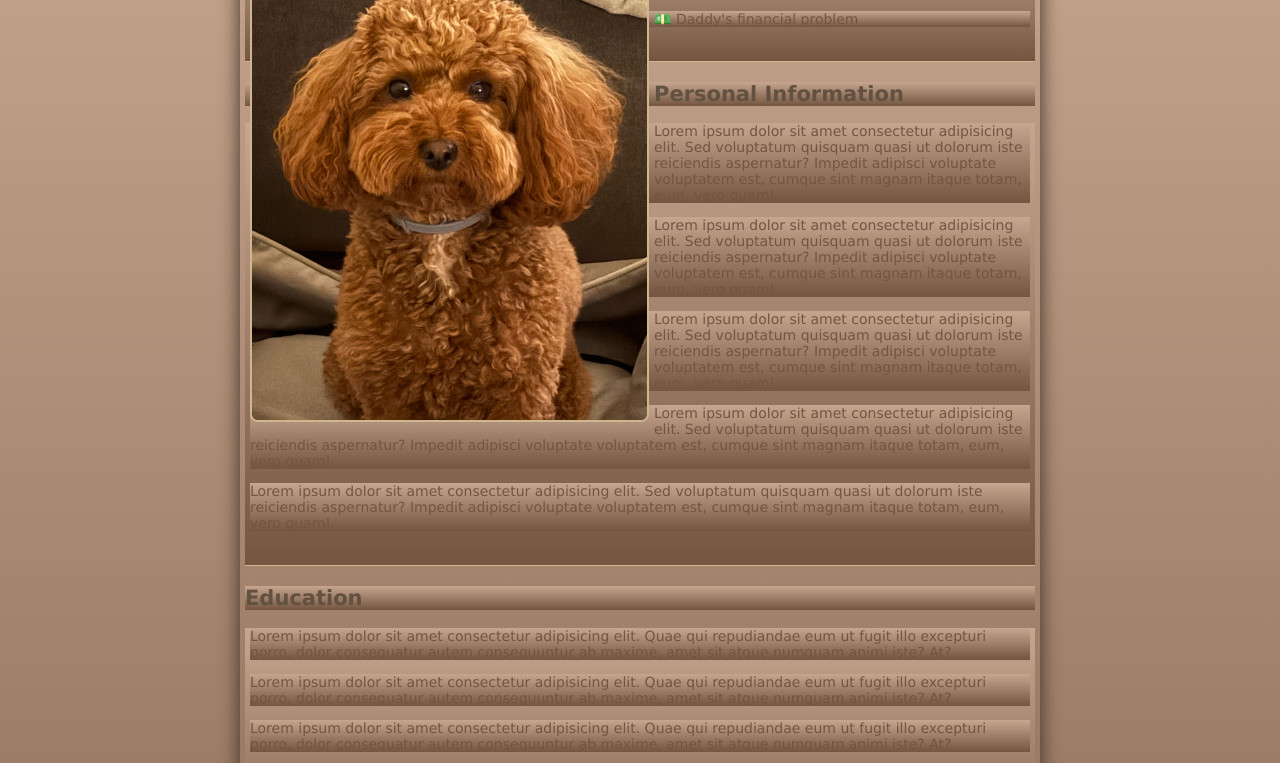
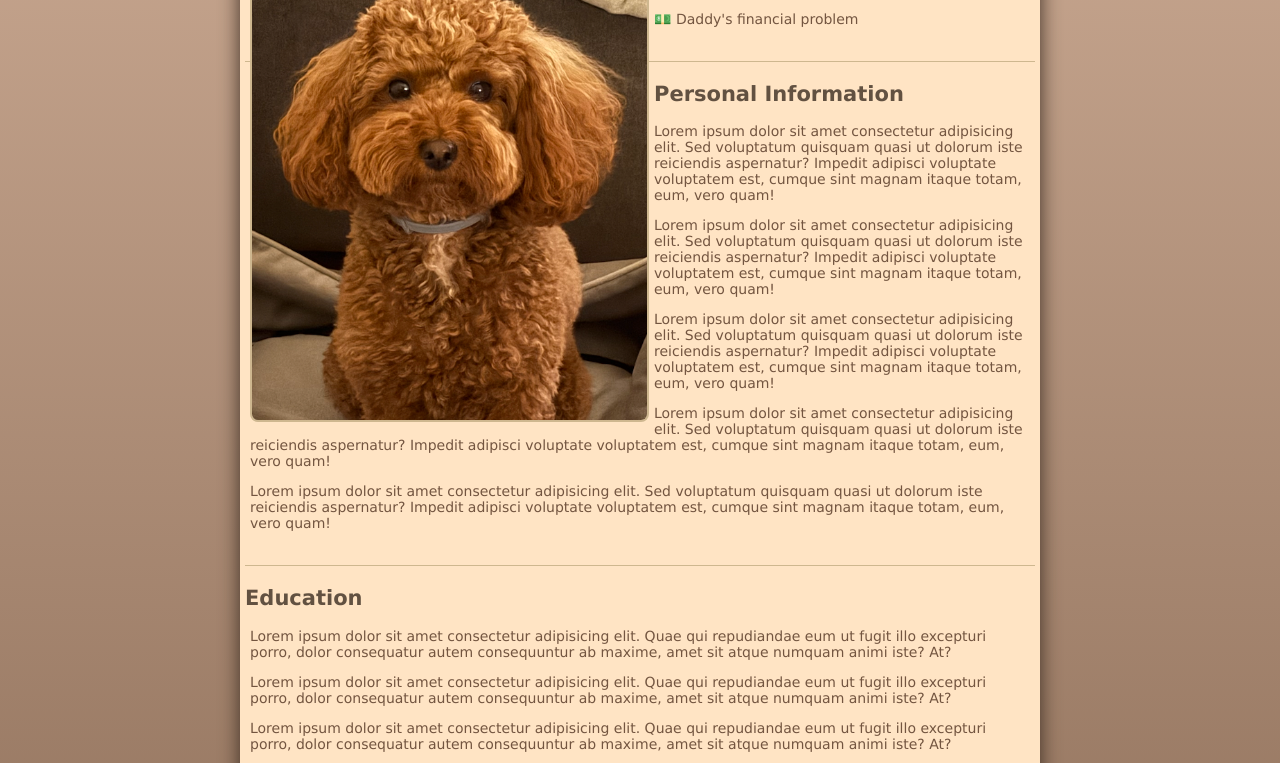
Before and after one commit to SofiiaVoitkiv/SofiiaVoitkiv.github.io, a plain HTML site: page CSS-HW2/index.html in a window 1280 px wide. Shown: the part 124-887 px from the top of the page. Drawn offline with Linux system fonts and the light colour scheme.

Commit message:
Updated css file

```diff
--- a/CSS-HW2/style.css
+++ b/CSS-HW2/style.css
@@ -1,4 +1,4 @@
-* {
+html {
     background: linear-gradient(rgb(199, 166, 143), rgb(115, 85, 64));
     scroll-behavior: smooth;
 }
@@ -11,6 +11,8 @@ body{
     background-color: bisque;
     border-radius: 10px;
     box-shadow: 0 10px 20px rgba(59, 45, 34);
+    /* background: linear-gradient(rgb(199, 166, 143), rgb(115, 85, 64));
+    scroll-behavior: smooth; */
 
 }
 
```
